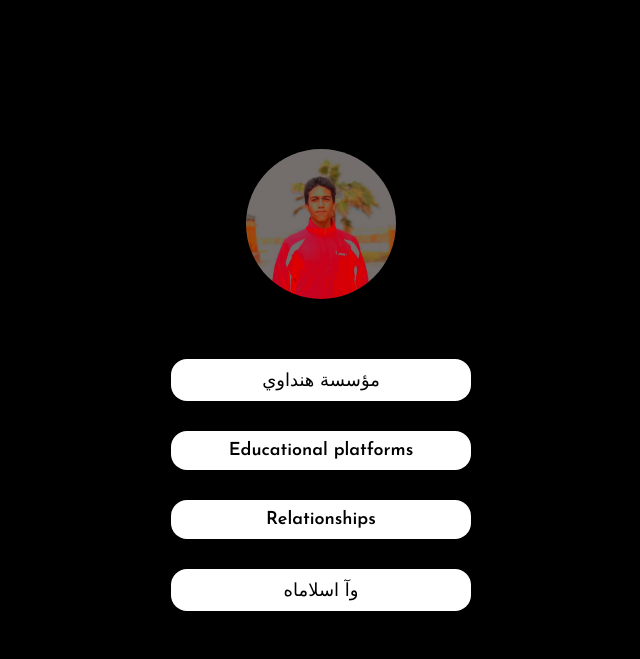
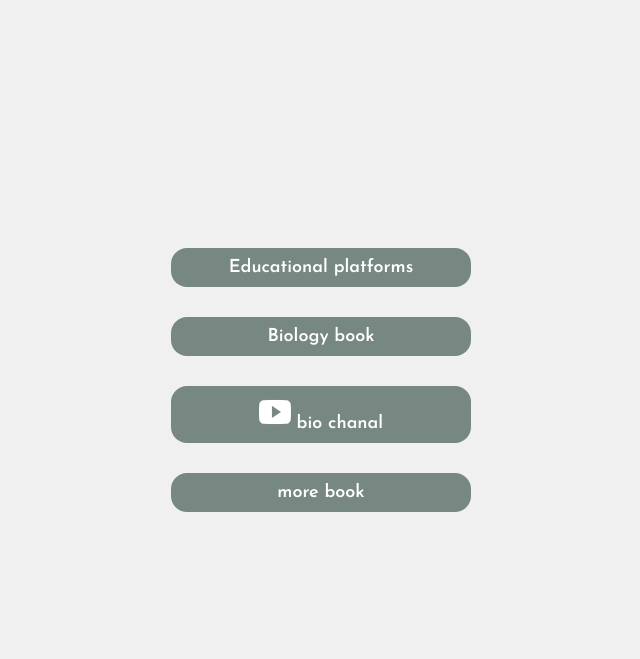
Before and after one commit to iOssme/aser-dev.github.io, a plain HTML site: page linktree/linktree.html in a window 1280 px wide. Shown: the whole page, without its empty margins (319-959 px from the left). Drawn offline with nearby package versions, Linux system fonts and the light colour scheme.

Commit message:
linktree.html

```diff
--- a/linktree/linktree.html
+++ b/linktree/linktree.html
@@ -9,7 +9,8 @@
 
     <link href="https://fonts.googleapis.com/icon?family=Material+Icons"
       rel="stylesheet">
-
+      <script type="module" src="https://unpkg.com/ionicons@7.1.0/dist/ionicons/ionicons.esm.js"></script>
+      <script nomodule src="https://unpkg.com/ionicons@7.1.0/dist/ionicons/ionicons.js"></script>
     <title>linktree</title>
     <style>
         * {
@@ -39,7 +40,7 @@
             flex-direction: column;
             height: 100vh;
             gap: 50px;
-            background-color:#000000 ;
+            background-color:#f0f0f0 ;
         }
 
         .btns {
@@ -56,9 +57,9 @@
   transition: all 0.5s;
   cursor: pointer;
   margin: 5px;
-  color: #000000;
+  color: #ffffff;
 width: 300px;
-  background-color: #ffffff;
+  background-color: #60756ed7;
 
 }
 
@@ -84,24 +85,21 @@ width: 300px;
 </head>
 <body>
 
-    <img class="i" src="aser.jpg" alt="DECI" width="150">
+
 <div class="btns">
-    <a class="e" href="https://www.hindawi.org/">
-مؤسسة هنداوي </a>
-
-
-     <a class="e" href="https://moe.gov.eg//en/educationalplatform">
+    <a class="e" href="https://moe.gov.eg//en/educationalplatform">
         Educational platforms
     </a>
 
-    <a class="e" href="https://youtube.com/playlist?list=PLfZsc0FBwKIxHIWAC7gzvE_IA0QWUrpXb">
-Relationships
-    </a>
+    <a class="e" href="https://elearnningcontent.blob.core.windows.net/elearnningcontent/content/sec/semester1/Grade2/pdf/biolgy_2sec_E.pdf">Biology book</a>
 
 
- <a class="e" href="https://foulabook.com/ar/read/%D9%88%D8%A7-%D8%A5%D8%B3%D9%84%D8%A7%D9%85%D8%A7%D9%87-pdf">وآ اسلاماه</a>
-        <a class="" href=""></a>
+ <a class="e" href="https://youtube.com/playlist?list=PLmn3hX4rKfKjFRlygp7lm65790Htdro8e&si=Fgoe9A67t5XRFDKh"><ion-icon name="logo-youtube" size="large"></ion-icon> bio chanal</a>
+
+       <a class="e" href="https://drive.google.com/file/d/1tsKwFJ35RHKi7y39Kw93r9Fz7-pYm3n0/view?usp=drivesdk">more book</a>
+    <a class="" href=""></a>
     </div>
+
 
 </body>
 </html>
```
